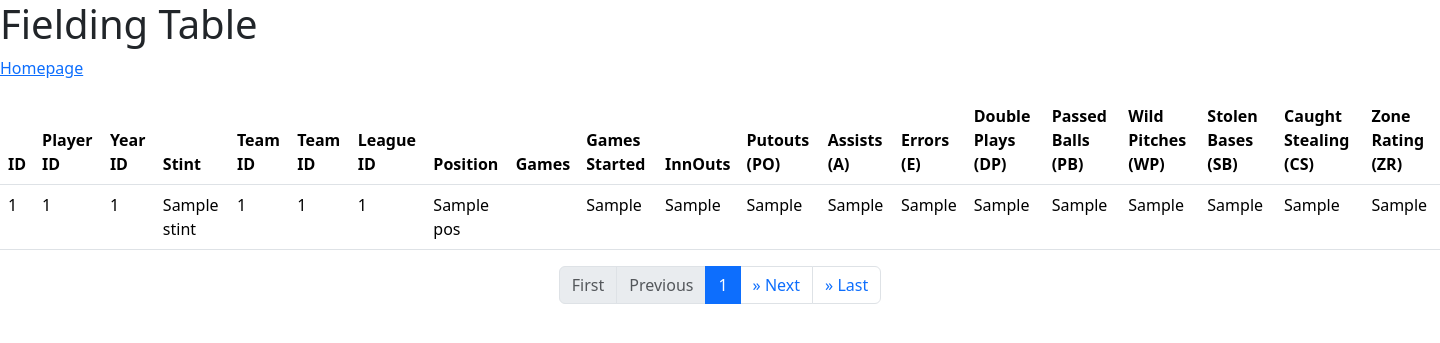
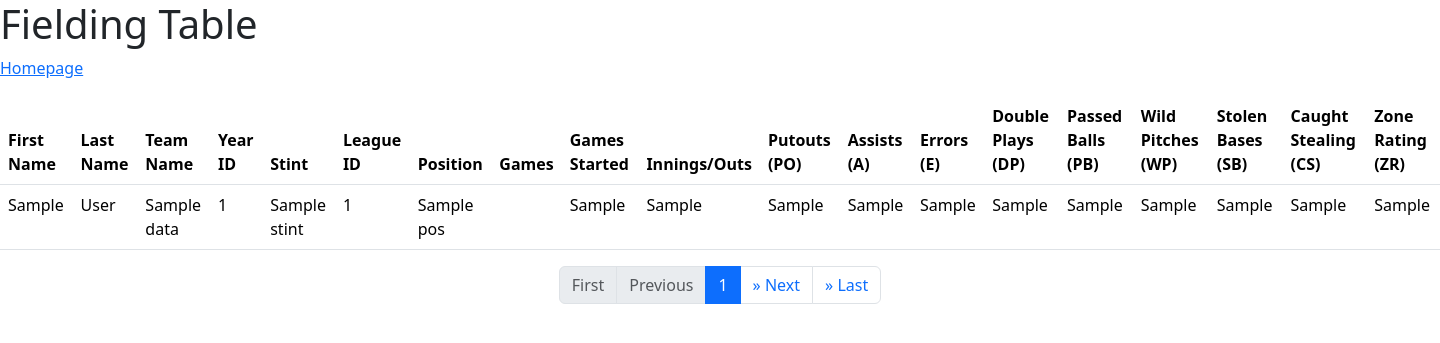
Before and after one commit to itudb2306/itudb2306, a Flask app: template templates/table_fielding.html in a window 1440 px wide. Shown: the top 343 px of the page. Run offline with Flask 3, Linux system fonts and the light colour scheme; the template is opened without the code that fills it: most values are stand-ins (such as "Sample title", 1, 10 or a date in 2020).

Commit message:
Joined fielding table with people and teams

```diff
--- a/templates/table_fielding.html
+++ b/templates/table_fielding.html
@@ -14,17 +14,16 @@
     <table class="table table-hover">
         <thead>
             <tr>
-                <th scope="col">ID</th>
-                <th scope="col">Player ID</th>
+                <th scope="col">First Name</th>
+                <th scope="col">Last Name</th>
+                <th scope="col">Team Name</th>
                 <th scope="col">Year ID</th>
                 <th scope="col">Stint</th>
-                <th scope="col">Team ID</th>
-                <th scope="col">Team ID</th>
                 <th scope="col">League ID</th>
                 <th scope="col">Position</th>
                 <th scope="col">Games</th>
                 <th scope="col">Games Started</th>
-                <th scope="col">InnOuts</th>
+                <th scope="col">Innings/Outs</th>
                 <th scope="col">Putouts (PO)</th>
                 <th scope="col">Assists (A)</th>
                 <th scope="col">Errors (E)</th>
@@ -34,17 +33,18 @@
                 <th scope="col">Stolen Bases (SB)</th>
                 <th scope="col">Caught Stealing (CS)</th>
                 <th scope="col">Zone Rating (ZR)</th>
+
+
             </tr>
         </thead>
         <tbody>
             {% for data in data_list %}
             <tr>
-                <td>{{ data['ID'] }}</td>
-                <td>{{ data['playerID'] }}</td>
+                <td>{{ data['FirstName'] }}</td>
+                <td>{{ data['LastName'] }}</td>
+                <td>{{ data['TeamName'] }}</td>
                 <td>{{ data['yearID'] }}</td>
                 <td>{{ data['stint'] }}</td>
-                <td>{{ data['teamID'] }}</td>
-                <td>{{ data['team_ID'] }}</td>
                 <td>{{ data['lgID'] }}</td>
                 <td>{{ data['POS'] }}</td>
                 <td>{{ data['G'] }}</td>
@@ -59,6 +59,7 @@
                 <td>{{ data['SB'] }}</td>
                 <td>{{ data['CS'] }}</td>
                 <td>{{ data['ZR'] }}</td>
+
             </tr>
             {% endfor %}
         </tbody>
@@ -74,12 +75,12 @@
                 </li>
             {% else %}
                 <li class="page-item">
-                    <a class="page-link" href="{{ url_for('fielding.view_fielding_table', p=1) }}" aria-label="First">
+                    <a class="page-link" href="{{ url_for('fielding.view_table', p=1) }}" aria-label="First">
                     <span aria-hidden="true">&laquo;</span>
                     <span class="sr-only">First</span>
                     </a>
                 <li class="page-item">
-                    <a class="page-link" href="{{ url_for('fielding.view_fielding_table', p=current_page-1) }}" aria-label="Previous">
+                    <a class="page-link" href="{{ url_for('fielding.view_table', p=current_page-1) }}" aria-label="Previous">
                     <span aria-hidden="true">&laquo;</span>
                     <span class="sr-only">Previous</span>
                     </a>
@@ -87,7 +88,7 @@
             {% endif %}
             {% for page_num in range(current_page-5, current_page) %}
                 {% if page_num > 0 %}
-                    <li class="page-item"><a class="page-link" href="{{ url_for('fielding.view_fielding_table', p=page_num) }}">{{ page_num }}</a></li>
+                    <li class="page-item"><a class="page-link" href="{{ url_for('fielding.view_table', p=page_num) }}">{{ page_num }}</a></li>
                 {% endif %}
             {% endfor %}
             <li class="page-item active">
@@ -97,7 +98,7 @@
             </li>
             {% for page_num in range(current_page+1, current_page+6) %}
                 {% if page_num <= total_pages %}
-                    <li class="page-item"><a class="page-link" href="{{ url_for('fielding.view_fielding_table', p=page_num) }}">{{ page_num }}</a></li>
+                    <li class="page-item"><a class="page-link" href="{{ url_for('fielding.view_table', p=page_num) }}">{{ page_num }}</a></li>
                 {% endif %}
             {% endfor %}
             {% if current_page == total_pages %}
@@ -108,13 +109,13 @@
                     <a class="page-link" href="#" tabindex="-1" aria-disabled="true">Last</a>
             {% else %}
                 <li class="page-item">
-                    <a class="page-link" href="{{ url_for('fielding.view_fielding_table', p=current_page+1) }}" aria-label="Next">
+                    <a class="page-link" href="{{ url_for('fielding.view_table', p=current_page+1) }}" aria-label="Next">
                     <span aria-hidden="true">&raquo;</span>
                     <span class="sr-only">Next</span>
                     </a>
                 </li>
                 <li class="page-item">
-                    <a class="page-link" href="{{ url_for('fielding.view_fielding_table', p=total_pages) }}" aria-label="Last">
+                    <a class="page-link" href="{{ url_for('fielding.view_table', p=total_pages) }}" aria-label="Last">
                     <span aria-hidden="true">&raquo;</span>
                     <span class="sr-only">Last</span>
                     </a>
```
Also changed, not shown: routes/tables/fielding.py (+65 -23 lines).
